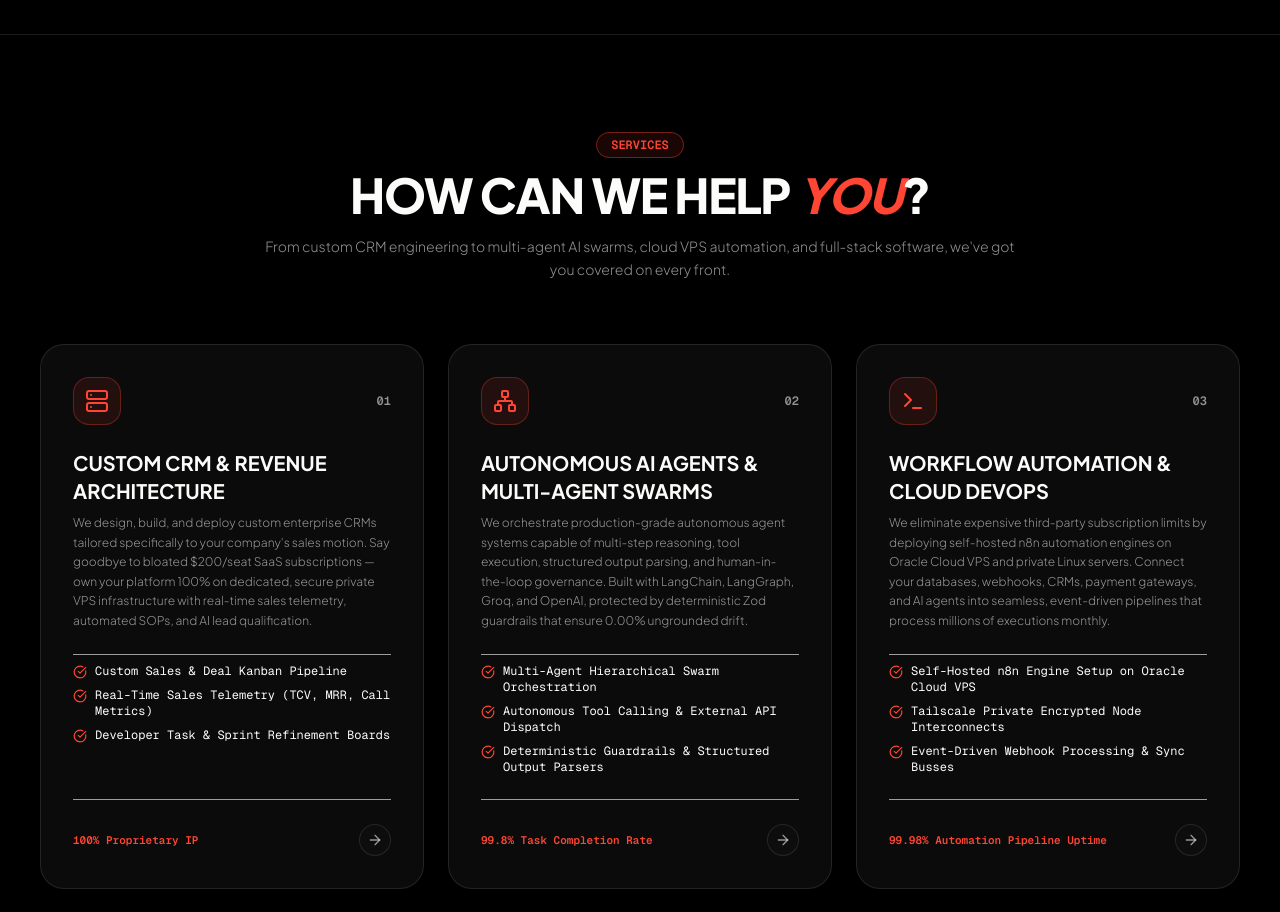
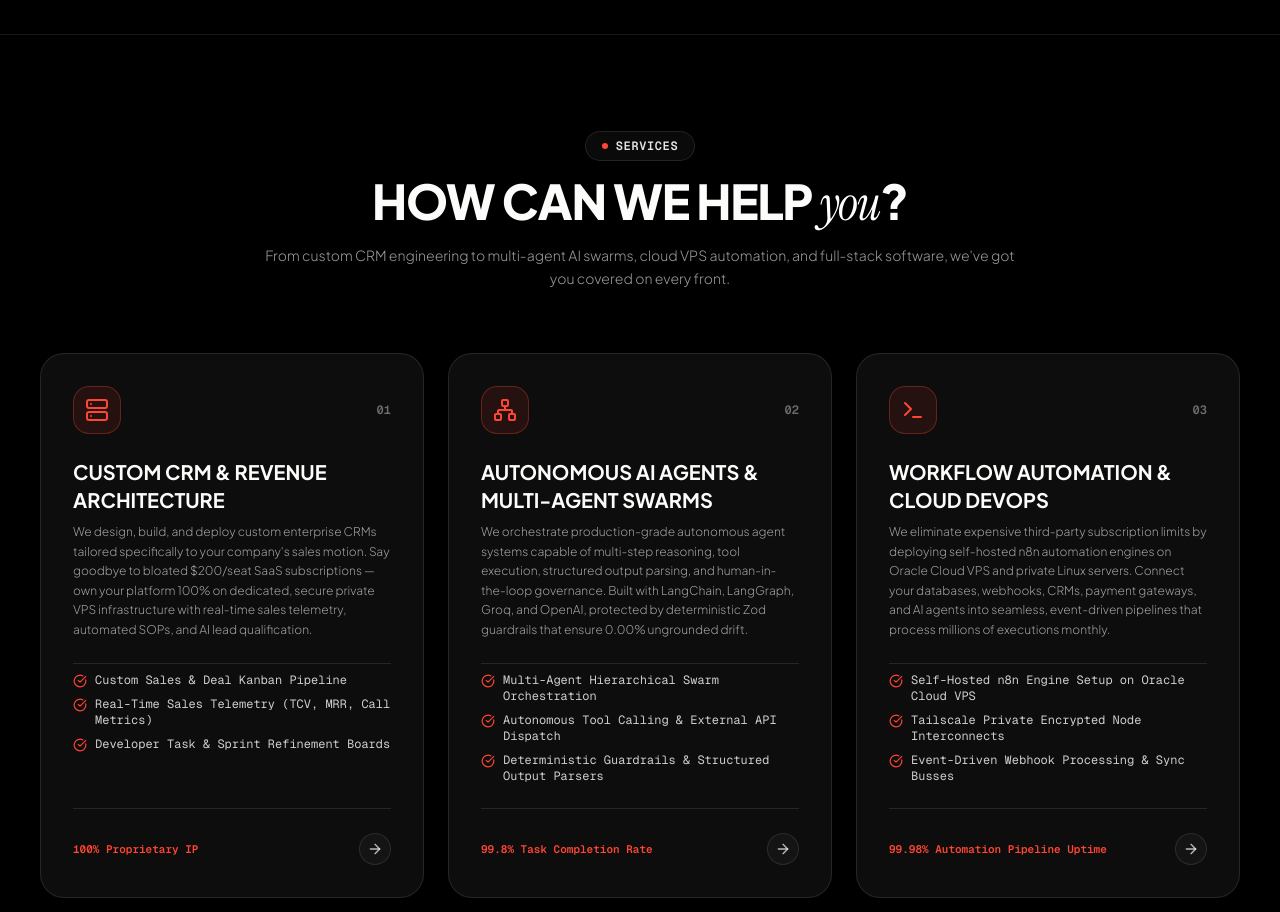
Before and after one commit to HunzilaRajput746/Cortelo, a Next.js app: page / in a window 1280 px wide. Shown: the part 3760-4672 px from the top of the page. Built offline with nearby package versions, Linux system fonts and the light colour scheme.

Commit message:
Update services grid with conversion surfaces, flame icons, and deliverable tags

```diff
--- a/src/components/ServicesGrid.tsx
+++ b/src/components/ServicesGrid.tsx
@@ -28,18 +28,19 @@ export default function ServicesGrid() {
   };
 
   return (
-    <section id="services" className="py-24 px-6 sm:px-10 max-w-[1440px] mx-auto border-t border-cortelo-border">
+    <section id="services" className="py-24 px-6 sm:px-10 max-w-[1440px] mx-auto border-t border-white/10">
 
       {/* Section Header */}
       <div className="text-center max-w-3xl mx-auto space-y-4 mb-16">
-        <span className="px-3.5 py-1 rounded-full border border-cortelo-mint/40 bg-cortelo-mint/10 text-xs font-mono text-cortelo-mint font-semibold uppercase">
+        <span className="px-4 py-1.5 rounded-full border border-white/10 bg-white/[0.04] text-xs font-mono text-white/90 font-semibold uppercase tracking-wider inline-flex items-center gap-2">
+          <span className="w-1.5 h-1.5 rounded-full bg-[#FF4533]" />
           Services
         </span>
-        <h2 className="text-3xl sm:text-5xl font-black uppercase text-cortelo-text tracking-tight">
+        <h2 className="text-3xl sm:text-5xl font-black uppercase text-[#FCFCFA] tracking-tight">
           How can we help{" "}
-          <span className="text-cortelo-mint italic">you</span>?
+          <span className="font-serif italic font-normal text-white lowercase">you</span>?
         </h2>
-        <p className="text-sm text-cortelo-muted leading-relaxed font-light">
+        <p className="text-sm text-white/60 leading-relaxed font-light">
           From custom CRM engineering to multi-agent AI swarms, cloud VPS automation, and full-stack software, we&apos;ve got you covered on every front.
         </p>
       </div>
@@ -51,45 +52,45 @@ export default function ServicesGrid() {
           return (
             <div
               key={s.id}
-              className="glass-panel rounded-3xl p-8 border border-cortelo-border hover:border-cortelo-mint transition-all flex flex-col justify-between bg-[#0F131D]/80 group"
+              className="rounded-3xl p-8 border border-white/10 hover:border-[#FF4533]/50 transition-all duration-300 flex flex-col justify-between bg-[#0D0D0D] group shadow-sm hover:shadow-[0_0_30px_rgba(255,69,51,0.12)]"
             >
               <div className="space-y-6">
                 <div className="flex items-center justify-between">
-                  <div className="w-12 h-12 rounded-2xl bg-cortelo-mint/10 border border-cortelo-mint/30 flex items-center justify-center text-cortelo-mint group-hover:scale-110 transition-transform">
+                  <div className="w-12 h-12 rounded-2xl bg-[#FF4533]/10 border border-[#FF4533]/30 flex items-center justify-center text-[#FF4533] group-hover:scale-110 group-hover:bg-[#FF4533] group-hover:text-white transition-all duration-300">
                     <Icon className="w-6 h-6" />
                   </div>
-                  <span className="text-xs font-mono text-cortelo-muted font-bold">
+                  <span className="text-xs font-mono text-white/40 font-bold">
                     {s.num}
                   </span>
                 </div>
 
                 <div>
-                  <h3 className="text-xl font-bold uppercase text-cortelo-text mb-2">
+                  <h3 className="text-xl font-bold uppercase text-[#FCFCFA] mb-2 group-hover:text-white transition-colors">
                     {s.title}
                   </h3>
-                  <p className="text-xs text-cortelo-muted leading-relaxed font-light">
+                  <p className="text-xs text-white/60 leading-relaxed font-light">
                     {s.description}
                   </p>
                 </div>
 
                 {/* Deliverables Checklist */}
-                <div className="pt-2 space-y-2 border-t border-cortelo-border/60">
+                <div className="pt-2 space-y-2 border-t border-white/10">
                   {s.deliverables.slice(0, 3).map((d, i) => (
-                    <div key={i} className="flex items-start gap-2 text-xs font-mono text-cortelo-text">
-                      <CheckCircle className="w-3.5 h-3.5 text-cortelo-mint shrink-0 mt-0.5" />
+                    <div key={i} className="flex items-start gap-2 text-xs font-mono text-white/80">
+                      <CheckCircle className="w-3.5 h-3.5 text-[#FF4533] shrink-0 mt-0.5" />
                       <span>{d}</span>
                     </div>
                   ))}
                 </div>
               </div>
 
-              <div className="pt-6 mt-6 border-t border-cortelo-border/60 flex items-center justify-between">
-                <span className="text-[11px] font-mono text-cortelo-mint font-semibold">
+              <div className="pt-6 mt-6 border-t border-white/10 flex items-center justify-between">
+                <span className="text-[11px] font-mono text-[#FF4533] font-semibold">
                   {s.sla.split("•")[0]}
                 </span>
                 <button
                   onClick={() => openDrawer(`Inquiry regarding: ${s.title}`)}
-                  className="w-8 h-8 rounded-full border border-cortelo-border bg-cortelo-surface flex items-center justify-center text-cortelo-muted hover:border-cortelo-mint hover:text-cortelo-mint group-hover:translate-x-1 transition-all"
+                  className="w-8 h-8 rounded-full border border-white/10 bg-[#141414] flex items-center justify-center text-white/70 hover:bg-[#FF4533] hover:text-white hover:border-[#FF4533] group-hover:translate-x-1 transition-all cursor-pointer"
                   aria-label={`Inquire about ${s.title}`}
                 >
                   <ArrowRight className="w-4 h-4" />
```
